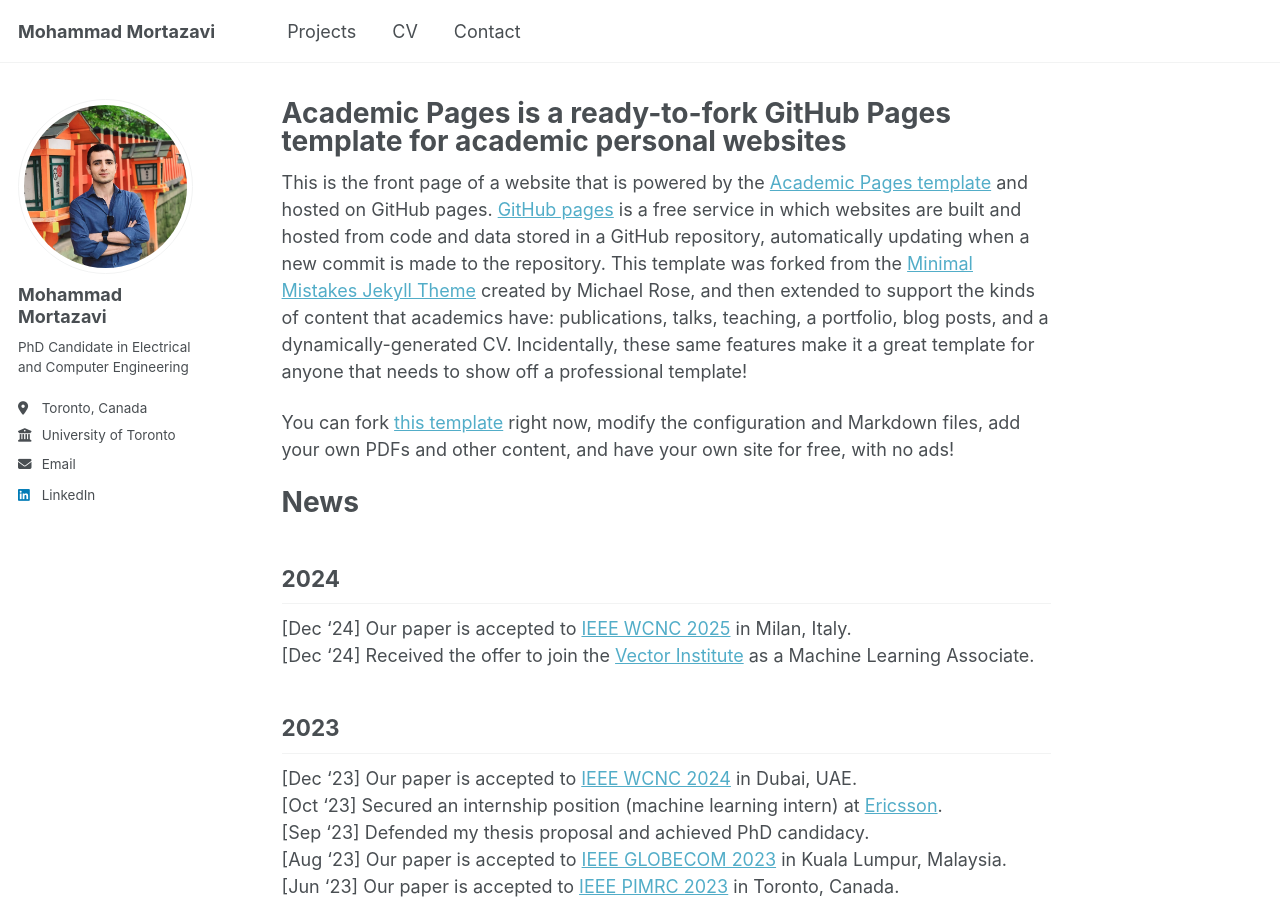
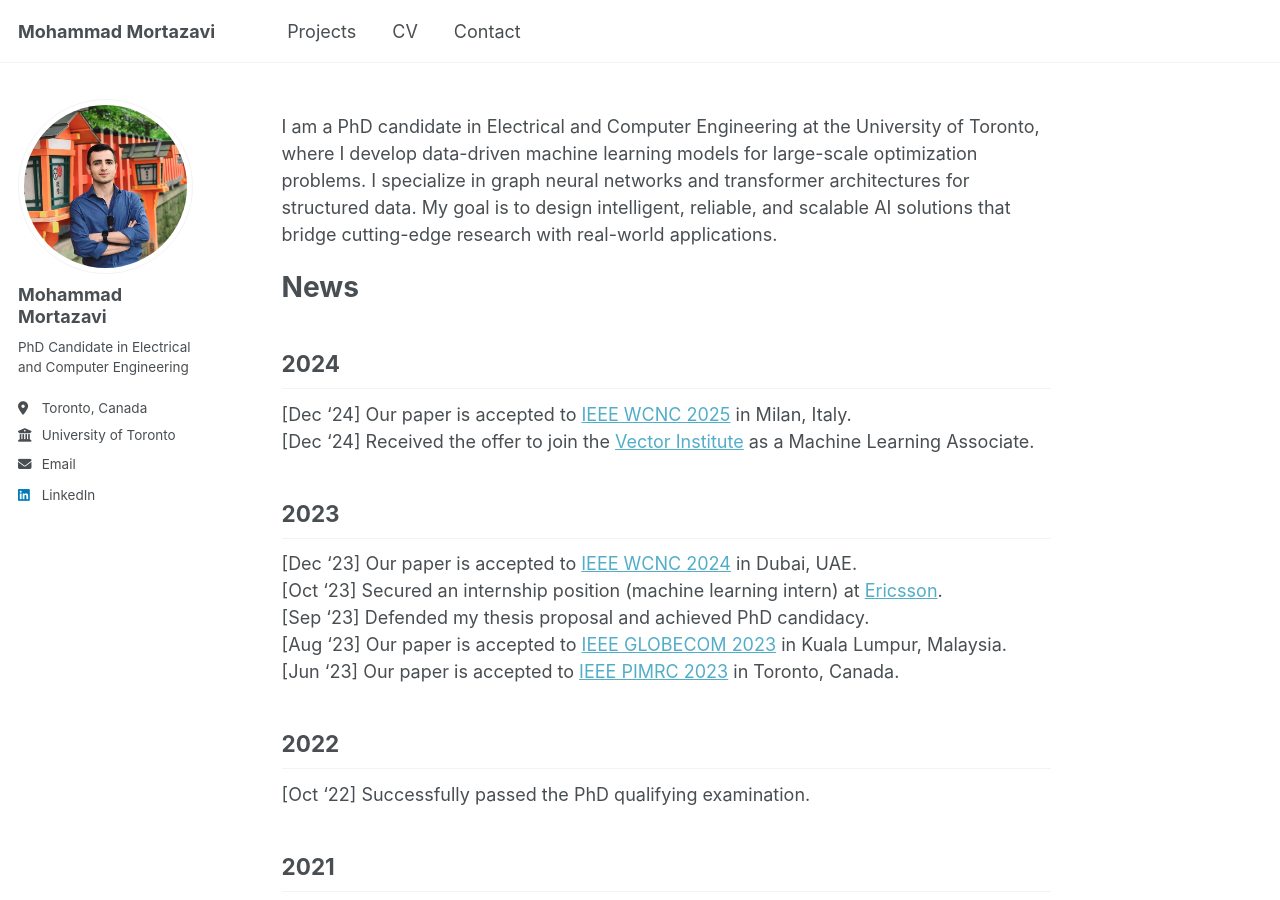
Before and after one commit to mortazawi/mortazawi.github.io, a Jekyll site: the page built from _pages/about.md, in a window 1280 px wide and 900 px high. Built offline with Jekyll 4.4.1, drawn with Linux system fonts in a browser that asks for light colours; a script that is not in the unit is left out.

Commit message:
Update about.md

```diff
--- a/_pages/about.md
+++ b/_pages/about.md
@@ -1,15 +1,13 @@
 ---
 permalink: /
-title: "Academic Pages is a ready-to-fork GitHub Pages template for academic personal websites"
+title: ""
 author_profile: true
 redirect_from:
   - /about/
   - /about.html
 ---
 
-This is the front page of a website that is powered by the [Academic Pages template](https://github.com/academicpages/academicpages.github.io) and hosted on GitHub pages. [GitHub pages](https://pages.github.com) is a free service in which websites are built and hosted from code and data stored in a GitHub repository, automatically updating when a new commit is made to the repository. This template was forked from the [Minimal Mistakes Jekyll Theme](https://mmistakes.github.io/minimal-mistakes/) created by Michael Rose, and then extended to support the kinds of content that academics have: publications, talks, teaching, a portfolio, blog posts, and a dynamically-generated CV. Incidentally, these same features make it a great template for anyone that needs to show off a professional template!
-
- You can fork [this template](https://github.com/academicpages/academicpages.github.io) right now, modify the configuration and Markdown files, add your own PDFs and other content, and have your own site for free, with no ads!
+I am a PhD candidate in Electrical and Computer Engineering at the University of Toronto, where I develop data-driven machine learning models for large-scale optimization problems. I specialize in graph neural networks and transformer architectures for structured data. My goal is to design intelligent, reliable, and scalable AI solutions that bridge cutting-edge research with real-world applications.
 
 News
 ======
```
